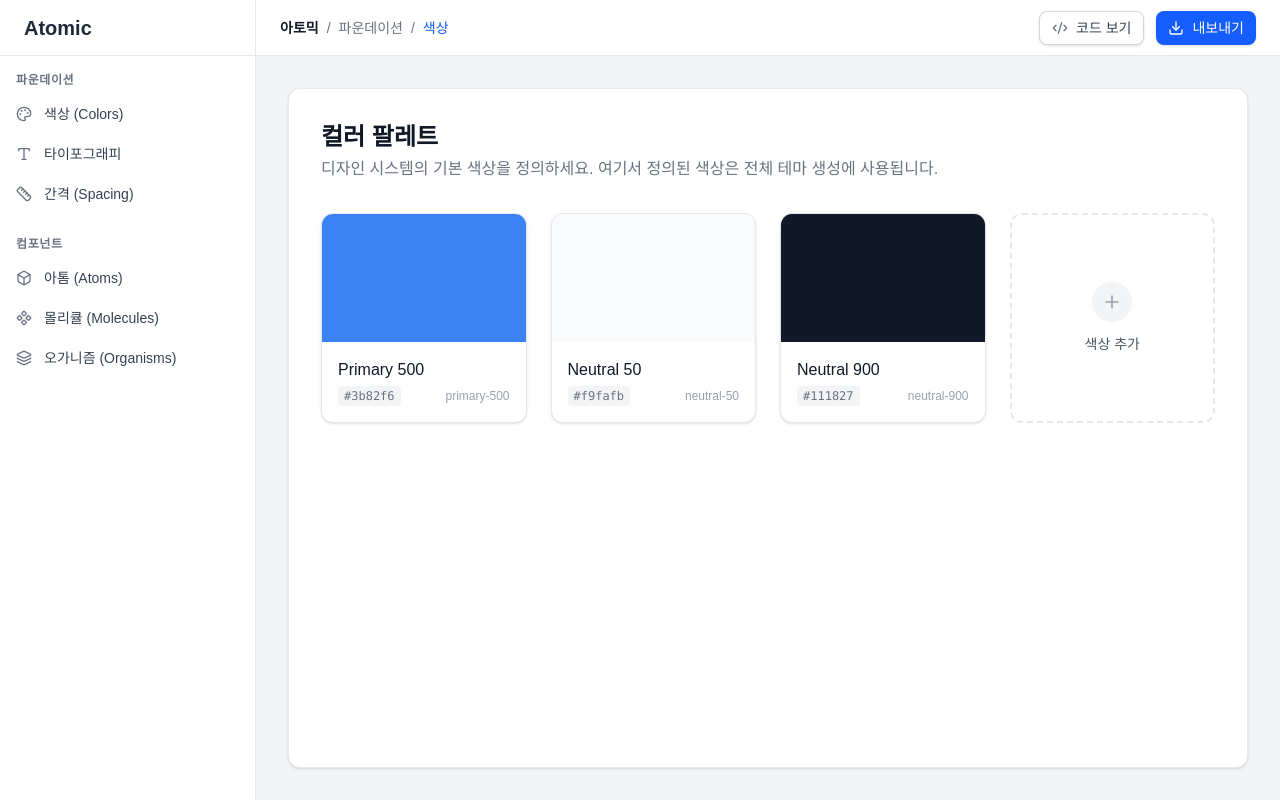
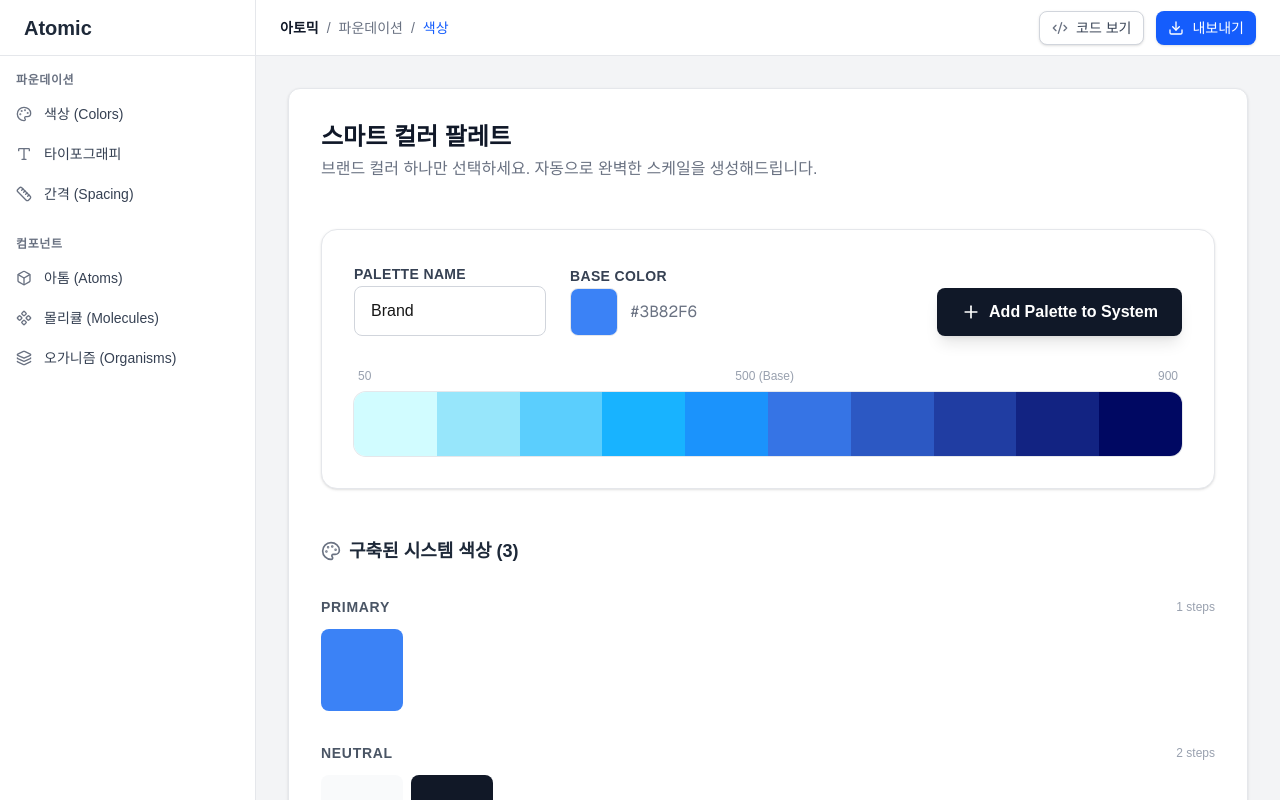
Before and after one commit to visualog/atmoic, a Next.js app: page /builder in a window 1280 px wide. Built offline with nearby package versions, Linux system fonts and the light colour scheme.

Commit message:
feat: 색상 스케일 자동 생성기 및 UX 개선

```diff
--- a/package.json
+++ b/package.json
@@ -9,6 +9,8 @@
     "lint": "eslint"
   },
   "dependencies": {
+    "@types/chroma-js": "^3.1.2",
+    "chroma-js": "^3.2.0",
     "clsx": "^2.1.1",
     "lucide-react": "^0.562.0",
     "next": "16.1.1",
--- a/src/app/builder/page.tsx
+++ b/src/app/builder/page.tsx
@@ -1,77 +1,171 @@
 'use client';
 
-import React from 'react';
-import { useTokenStore } from '@/stores/useTokenStore';
+import React, { useState, useMemo } from 'react';
+import { useTokenStore, Token } from '@/stores/useTokenStore';
 import { useBuilderStore } from '@/stores/useBuilderStore';
-import { Plus } from 'lucide-react';
+import { generateScaleTokens } from '@/utils/colorGenerator';
+import { Plus, Palette as PaletteIcon, Trash2 } from 'lucide-react';
 import { clsx } from 'clsx';
+import { v4 as uuidv4 } from 'uuid'; // We need IDs for new tokens. Wait, uuid is not installed. Let's use simple random ID for now.
+
+// Simple ID generator if uuid is missing
+const generateId = () => Math.random().toString(36).substr(2, 9);
 
 export default function BuilderPage() {
-    const { tokens, getTokensByType } = useTokenStore();
+    const { tokens, addToken, removeToken, getTokensByType } = useTokenStore();
     const { selectedId, selectItem } = useBuilderStore();
+
+    // Generator State
+    const [baseColor, setBaseColor] = useState('#3b82f6'); // Default Blue
+    const [paletteName, setPaletteName] = useState('Brand');
 
     const colorTokens = getTokensByType('color');
 
+    // Group tokens by their prefix (e.g. "Primary 500" -> "Primary")
+    // We assume naming convention is "Prefix Step" (Space separated)
+    const groupedTokens = useMemo(() => {
+        const groups: Record<string, Token[]> = {};
+        colorTokens.forEach(token => {
+            const prefix = token.name.split(' ')[0] || 'Other';
+            if (!groups[prefix]) groups[prefix] = [];
+            groups[prefix].push(token);
+        });
+        return groups;
+    }, [colorTokens]);
+
+    const previewTokens = useMemo(() => {
+        return generateScaleTokens(baseColor, paletteName);
+    }, [baseColor, paletteName]);
+
+    const handleAddPalette = () => {
+        previewTokens.forEach(pt => {
+            addToken({
+                id: generateId(),
+                name: pt.name,
+                value: pt.value,
+                type: 'color',
+            });
+        });
+        // Reset or optional notification
+    };
+
     return (
-        <div className="space-y-8">
+        <div className="space-y-12 pb-20">
             {/* Header */}
             <div>
-                <h2 className="text-2xl font-bold text-gray-900">컬러 팔레트</h2>
+                <h2 className="text-2xl font-bold text-gray-900">스마트 컬러 팔레트</h2>
                 <p className="text-gray-500 mt-1">
-                    디자인 시스템의 기본 색상을 정의하세요. 여기서 정의된 색상은 전체 테마 생성에 사용됩니다.
+                    브랜드 컬러 하나만 선택하세요. 자동으로 완벽한 스케일을 생성해드립니다.
                 </p>
             </div>
 
-            {/* Color Grid */}
-            <div className="grid grid-cols-1 sm:grid-cols-2 md:grid-cols-3 lg:grid-cols-4 gap-6">
-                {/* Color Cards */}
-                {colorTokens.map((token) => {
+            {/* 1. Palette Generator Section */}
+            <section className="bg-white rounded-2xl border border-gray-200 p-8 shadow-sm">
+                <div className="flex items-end gap-6 mb-8">
+                    <div className="space-y-2">
+                        <label className="text-sm font-bold text-gray-700 uppercase tracking-wide">Palette Name</label>
+                        <input
+                            type="text"
+                            value={paletteName}
+                            onChange={(e) => setPaletteName(e.target.value)}
+                            className="block w-48 px-4 py-3 border border-gray-300 rounded-lg focus:ring-2 focus:ring-blue-500 focus:outline-none font-medium"
+                            placeholder="e.g. Primary"
+                        />
+                    </div>
+
+                    <div className="space-y-2">
+                        <label className="text-sm font-bold text-gray-700 uppercase tracking-wide">Base Color</label>
+                        <div className="flex items-center gap-3">
+                            <div className="w-12 h-12 rounded-lg border border-gray-200 overflow-hidden relative">
+                                <input
+                                    type="color"
+                                    value={baseColor}
+                                    onChange={(e) => setBaseColor(e.target.value)}
+                                    className="absolute inset-0 w-full h-full p-0 cursor-pointer border-none scale-150"
+                                />
+                            </div>
+                            <span className="font-mono text-gray-500 uppercase">{baseColor}</span>
+                        </div>
+                    </div>
+
+                    <button
+                        onClick={handleAddPalette}
+                        className="ml-auto px-6 py-3 bg-gray-900 text-white font-bold rounded-lg hover:bg-black transition-colors flex items-center shadow-lg hover:shadow-xl transform hover:-translate-y-0.5 active:translate-y-0"
+                    >
+                        <Plus className="w-5 h-5 mr-2" />
+                        Add Palette to System
+                    </button>
+                </div>
+
+                {/* Live Preview Scale */}
+                <div className="space-y-2">
+                    <div className="flex justify-between text-xs text-gray-400 font-medium px-1">
+                        <span>50</span>
+                        <span>500 (Base)</span>
+                        <span>900</span>
+                    </div>
+                    <div className="h-16 w-full flex rounded-xl overflow-hidden ring-1 ring-gray-200">
+                        {previewTokens.map((t, i) => (
+                            <div
+                                key={i}
+                                className="flex-1 h-full flex items-end justify-center pb-2 group relative"
+                                style={{ backgroundColor: t.value }}
+                            >
+                                <span className="text-[10px] font-mono opacity-0 group-hover:opacity-100 bg-black/70 text-white px-1.5 py-0.5 rounded transition-opacity">
+                                    {t.value}
+                                </span>
+                            </div>
+                        ))}
+                    </div>
+                </div>
+            </section>
+
+            {/* 2. Existing Palettes Section */}
+            <section className="space-y-8">
+                <h3 className="text-lg font-bold text-gray-800 flex items-center">
+                    <PaletteIcon className="w-5 h-5 mr-2 text-gray-500" />
+                    구축된 시스템 색상 ({colorTokens.length})
+                </h3>
+
+                {Object.entries(groupedTokens).map(([groupName, groupTokens]) => (
+                    <div key={groupName} className="space-y-3">
+                        <div className="flex items-center justify-between">
+                            <h4 className="text-sm font-bold text-gray-600 uppercase tracking-wider">{groupName}</h4>
+                            <span className="text-xs text-gray-400">{groupTokens.length} steps</span>
+                        </div>
+
+                        <div className="grid grid-cols-2 md:grid-cols-5 lg:grid-cols-10 gap-2">
+                            {groupTokens.map((token) => {
                                 const isSelected = selectedId === token.id;
-
                                 return (
                                     <div
                                         key={token.id}
                                         onClick={() => selectItem(token.id, 'token')}
                                         className={clsx(
-                                "group relative bg-white border rounded-xl overflow-hidden shadow-sm transition-all cursor-pointer",
-                                isSelected
-                                    ? "border-blue-500 ring-2 ring-blue-500 ring-opacity-20 shadow-md transform scale-[1.02]"
-                                    : "border-gray-200 hover:shadow-md hover:border-gray-300"
+                                            "group relative aspect-square rounded-lg cursor-pointer transition-all",
+                                            isSelected ? "ring-2 ring-blue-500 ring-offset-2 z-10 scale-105" : "hover:scale-105 hover:shadow-lg"
                                         )}
+                                        style={{ backgroundColor: token.value }}
                                     >
-                            {/* Color Preview */}
-                            <div
-                                className="h-32 w-full"
-                                style={{ backgroundColor: token.value }}
-                            />
-
-                            {/* Token Info */}
-                            <div className="p-4">
-                                <h3 className="font-medium text-gray-900">{token.name}</h3>
-                                <div className="flex items-center justify-between mt-1">
-                                    <code className="text-xs text-gray-500 bg-gray-100 px-1.5 py-0.5 rounded">
-                                        {token.value}
-                                    </code>
-                                    <span className="text-xs text-gray-400">
-                                        {token.id}
-                                    </span>
+                                        {/* Tooltip-like Info */}
+                                        <div className="absolute inset-x-0 bottom-0 p-2 text-center opacity-0 group-hover:opacity-100 transition-opacity">
+                                            <div className="bg-white/90 backdrop-blur-sm px-2 py-1 rounded text-[10px] font-medium shadow-sm break-all">
+                                                {token.name.split(' ').slice(1).join(' ') || token.name}
                                             </div>
                                         </div>
                                     </div>
                                 );
                             })}
+                        </div>
+                    </div>
+                ))}
 
-                {/* Add New Color Button */}
-                <button
-                    onClick={() => console.log('Add Color Clicked')}
-                    className="flex flex-col items-center justify-center h-full min-h-[200px] border-2 border-dashed border-gray-200 rounded-xl hover:border-gray-300 hover:bg-gray-50 transition-colors"
-                >
-                    <div className="h-10 w-10 rounded-full bg-gray-100 flex items-center justify-center mb-3">
-                        <Plus className="h-5 w-5 text-gray-400" />
+                {colorTokens.length === 0 && (
+                    <div className="text-center py-20 bg-gray-50 rounded-xl border-2 border-dashed border-gray-200">
+                        <p className="text-gray-400">아직 등록된 색상이 없습니다. 위에서 팔레트를 생성해보세요!</p>
                     </div>
-                    <span className="text-sm font-medium text-gray-600">색상 추가</span>
-                </button>
-            </div>
+                )}
+            </section>
         </div>
     );
 }
--- /dev/null
+++ b/src/utils/colorGenerator.ts
@@ -0,0 +1,50 @@
+import chroma from 'chroma-js';
+
+export interface ColorScale {
+    [key: number]: string;
+}
+
+export interface GeneratedToken {
+    name: string;
+    value: string;
+}
+
+/**
+ * Generates a 10-step color scale based on a single hex color.
+ * Uses chroma-js to create a smooth gradient from light to dark.
+ */
+export const generateColorScale = (baseColor: string): ColorScale => {
+    if (!chroma.valid(baseColor)) {
+        return {};
+    }
+
+    // Create a scale: Lightest -> Base -> Darkest
+    // We use the base color as the '500' midpoint usually,
+    // but to get a full range we scale from a very light tint to a very dark shade.
+
+    const scale = chroma.scale([
+        chroma(baseColor).brighten(2.5), // 50
+        baseColor,                       // 500 (approx)
+        chroma(baseColor).darken(3)      // 900
+    ]).mode('lch').colors(10); // LCH mode usually produces better gradients than RGB
+
+    const stops = [50, 100, 200, 300, 400, 500, 600, 700, 800, 900];
+    const result: ColorScale = {};
+
+    stops.forEach((stop, index) => {
+        result[stop] = scale[index];
+    });
+
+    return result;
+};
+
+/**
+ * Helper to generate token objects for the store
+ */
+export const generateScaleTokens = (baseColor: string, namePrefix: string): GeneratedToken[] => {
+    const scale = generateColorScale(baseColor);
+    return Object.entries(scale).map(([stop, value]) => ({
+        name: `${namePrefix} ${stop}`,
+        value: value,
+    }));
+};
```
Also changed, not shown: 1 other file (tests, documents, lock files or other folders). Lines whose indentation alone changed are shown as unchanged.
